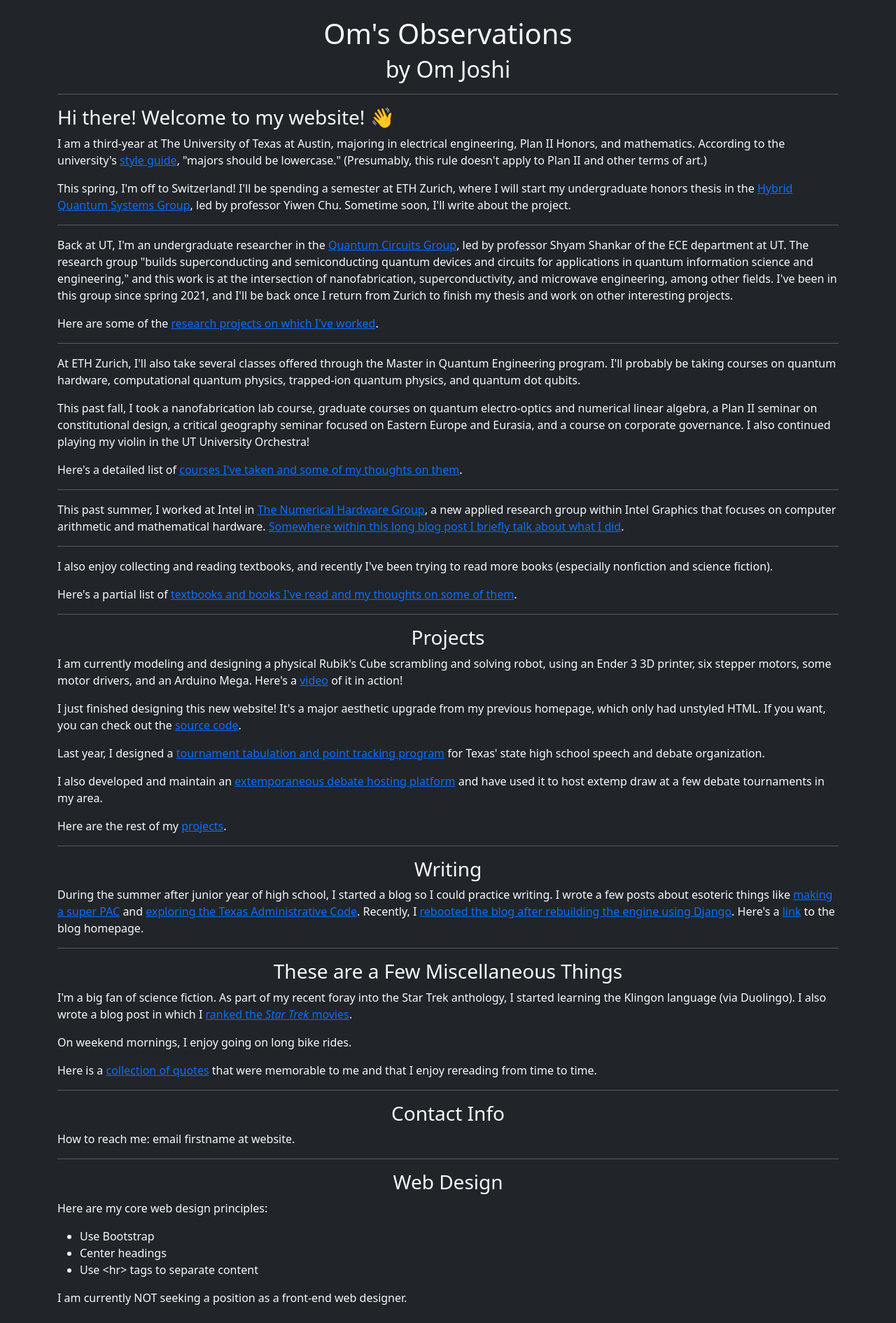
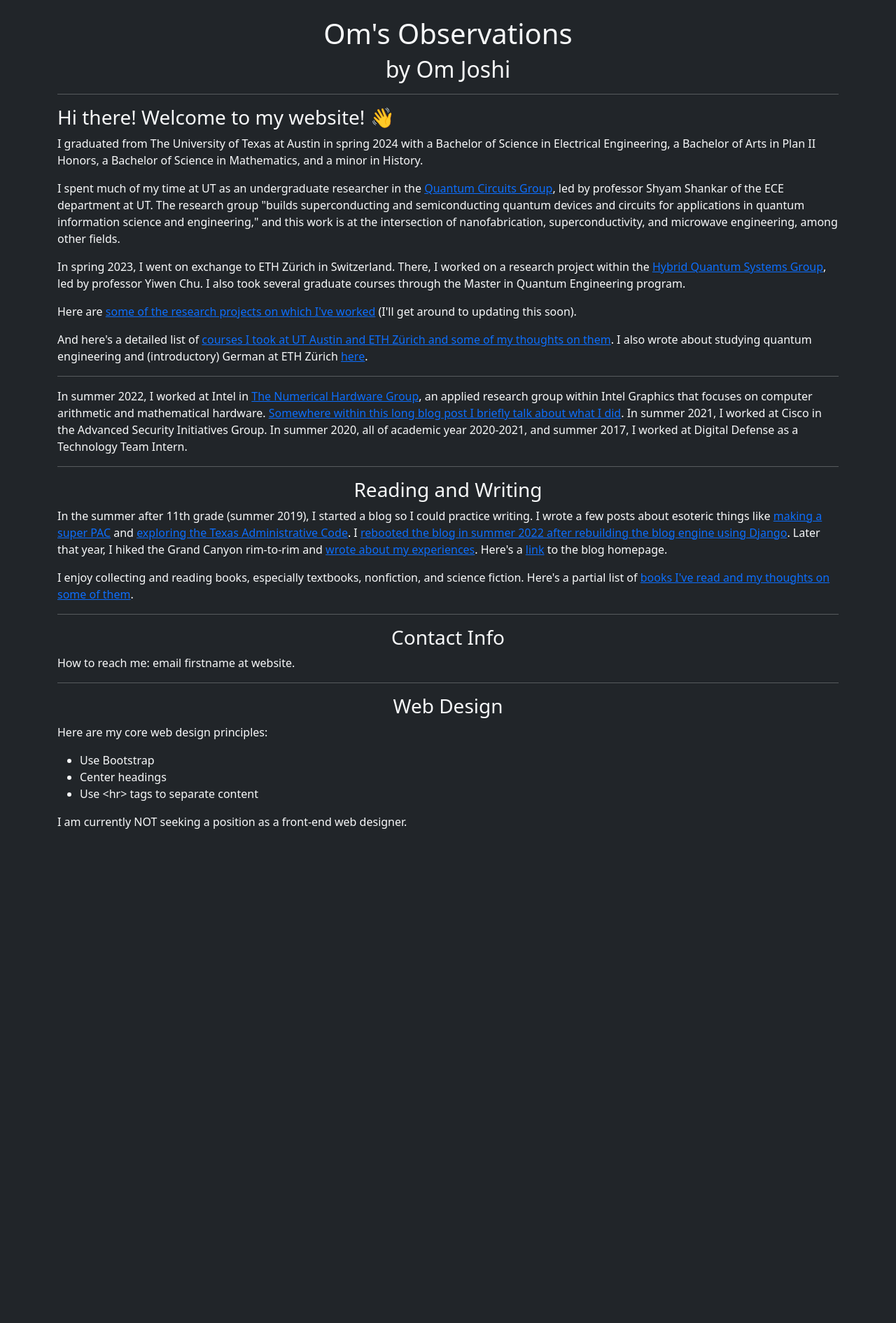
Before and after one commit to omajoshi/omajoshi.com, a Django app: page / in a window 1280 px wide. Shown: the part 56-1946 px from the top of the page at 70% size. After the commit the page ends 1240 px from the top, so only its background shows below. Run offline with Django 3.2, Linux system fonts and the light colour scheme; data that the repository does not hold is empty.

Commit message:
updated homepage

```diff
--- a/homepage/templates/homepage/index.html
+++ b/homepage/templates/homepage/index.html
@@ -13,35 +13,17 @@ Om's Observations
 {% endif %}
 <hr>
 <h3>Hi there! Welcome to my website! 👋</h3>
-<p>I am a third-year at The University of Texas at Austin, majoring in electrical engineering, Plan II Honors, and mathematics. According to the university's <a href="https://brand.utexas.edu/messaging/editorial-style/">style guide</a>, "majors should be lowercase." (Presumably, this rule doesn't apply to Plan II and other terms of art.)</p>
-<p>This spring, I'm off to Switzerland! I'll be spending a semester at ETH Zurich, where I will start my undergraduate honors thesis in the <a href="https://sites.utexas.edu/shyamshankar/">Hybrid Quantum Systems Group</a>, led by professor Yiwen Chu. Sometime soon, I'll write about the project.</p>
+<p>I graduated from The University of Texas at Austin in spring 2024 with a Bachelor of Science in Electrical Engineering, a Bachelor of Arts in Plan II Honors, a Bachelor of Science in Mathematics, and a minor in History.</p>
+<p>I spent much of my time at UT as an undergraduate researcher in the <a href="https://sites.utexas.edu/shyamshankar/">Quantum Circuits Group</a>, led by professor Shyam Shankar of the ECE department at UT. The research group "builds superconducting and semiconducting quantum devices and circuits for applications in quantum information science and engineering," and this work is at the intersection of nanofabrication, superconductivity, and microwave engineering, among other fields.</p>
+<p>In spring 2023, I went on exchange to ETH Zürich in Switzerland. There, I worked on a research project within the <a href="https://hyqu.ethz.ch/">Hybrid Quantum Systems Group</a>, led by professor Yiwen Chu. I also took several graduate courses through the Master in Quantum Engineering program. </p>
+<p>Here are <a href="{% url 'research:researchproject_list' %}">some of the research projects on which I've worked</a> (I'll get around to updating this soon).</p>
+<p>And here's a detailed list of <a href="{% url 'homepage:course_list' %}">courses I took at UT Austin and ETH Zürich and some of my thoughts on them</a>. I also wrote about studying quantum engineering and (introductory) German at ETH Zürich <a href="{% url 'blog:post_detail' 22 %}">here</a>.</p>
 <hr>
-<p>Back at UT, I'm an undergraduate researcher in the <a href="https://sites.utexas.edu/shyamshankar/">Quantum Circuits Group</a>, led by professor Shyam Shankar of the ECE department at UT. The research group "builds superconducting and semiconducting quantum devices and circuits for applications in quantum information science and engineering," and this work is at the intersection of nanofabrication, superconductivity, and microwave engineering, among other fields. I've been in this group since spring 2021, and I'll be back once I return from Zurich to finish my thesis and work on other interesting projects.</p>
-<p>Here are some of the <a href="{% url 'research:researchproject_list' %}">research projects on which I've worked</a>.</p>
+<p>In summer 2022, I worked at Intel in <a href="https://www.intel.com/content/www/us/en/developer/topic-technology/open/graphics-numerical-hardware/overview.html">The Numerical Hardware Group</a>, an applied research group within Intel Graphics that focuses on computer arithmetic and mathematical hardware. <a href="{% url 'blog:post_detail' 11 %}">Somewhere within this long blog post I briefly talk about what I did</a>. In summer 2021, I worked at Cisco in the Advanced Security Initiatives Group. In summer 2020, all of academic year 2020-2021, and summer 2017, I worked at Digital Defense as a Technology Team Intern.</p>
 <hr>
-<p>At ETH Zurich, I'll also take several classes offered through the Master in Quantum Engineering program. I'll probably be taking courses on quantum hardware, computational quantum physics, trapped-ion quantum physics, and quantum dot qubits.<p>
-<p>This past fall, I took a nanofabrication lab course, graduate courses on quantum electro-optics and numerical linear algebra, a Plan II seminar on constitutional design, a critical geography seminar focused on Eastern Europe and Eurasia, and a course on corporate governance. I also continued playing my violin in the UT University Orchestra!</p>
-<p>Here's a detailed list of <a href="{% url 'homepage:course_list' %}">courses I've taken and some of my thoughts on them</a>.</p>
-<hr>
-<p>This past summer, I worked at Intel in <a href="https://www.intel.com/content/www/us/en/developer/topic-technology/open/graphics-numerical-hardware/overview.html">The Numerical Hardware Group</a>, a new applied research group within Intel Graphics that focuses on computer arithmetic and mathematical hardware. <a href="{% url 'blog:post_detail' 11 %}">Somewhere within this long blog post I briefly talk about what I did</a>.</p>
-<hr>
-<p>I also enjoy collecting and reading textbooks, and recently I've been trying to read more books (especially nonfiction and science fiction).</p>
-<p>Here's a partial list of <a href="{% url 'homepage:book_list' %}">textbooks and books I've read and my thoughts on some of them</a>.
-<hr>
-<h3 class="text-center">Projects</h3>
-<p>I am currently modeling and designing a physical Rubik's Cube scrambling and solving robot, using an Ender 3 3D printer, six stepper motors, some motor drivers, and an Arduino Mega. Here's a <a href="https://youtu.be/q-_97nJyRBk">video</a> of it in action!</p>
-<p>I just finished designing this new website! It's a major aesthetic upgrade from my previous homepage, which only had unstyled HTML. If you want, you can check out the <a href="https://github.com/omajoshi/omajoshi.com">source code</a>.</p>
-<p>Last year, I designed a <a href="https://iqt.txfa.org">tournament tabulation and point tracking program</a> for Texas' state high school speech and debate organization.</p>
-<p>I also developed and maintain an <a href="https://extemp.omajoshi.com">extemporaneous debate hosting platform</a> and have used it to host extemp draw at a few debate tournaments in my area.
-<p>Here are the rest of my <a href="{% url 'projects:project_list' %}">projects</a>.</p>
-<hr>
-<h3 class="text-center">Writing</h3>
-<p>During the summer after junior year of high school, I started a blog so I could practice writing. I wrote a few posts about esoteric things like <a href="{% url 'blog:post_detail' 2 %}">making a super PAC</a> and <a href="{% url 'blog:post_detail' 7 %}">exploring the Texas Administrative Code</a>. Recently, I <a href="{% url 'blog:post_detail' 9 %}">rebooted the blog after rebuilding the engine using Django</a>. Here's a <a href="{% url 'blog:post_list' %}">link</a> to the blog homepage.</p>
-<hr>
-<h3 class="text-center">These are a Few Miscellaneous Things</h3>
-<p>I'm a big fan of science fiction. As part of my recent foray into the Star Trek anthology, I started learning the Klingon language (via Duolingo). I also wrote a blog post in which I <a href="/blog/10/">ranked the <i>Star Trek</i> movies</a>.</p>
-<p>On weekend mornings, I enjoy going on long bike rides.</p>
-<p>Here is a <a href="{% url 'homepage:quote_list' %}">collection of quotes</a> that were memorable to me and that I enjoy rereading from time to time.</p>
+<h3 class="text-center">Reading and Writing</h3>
+<p>In the summer after 11th grade (summer 2019), I started a blog so I could practice writing. I wrote a few posts about esoteric things like <a href="{% url 'blog:post_detail' 2 %}">making a super PAC</a> and <a href="{% url 'blog:post_detail' 7 %}">exploring the Texas Administrative Code</a>. I <a href="{% url 'blog:post_detail' 9 %}">rebooted the blog in summer 2022 after rebuilding the blog engine using Django</a>. Later that year, I hiked the Grand Canyon rim-to-rim and <a href="{% url 'blog:post_detail' 15 %}">wrote about my experiences</a>. Here's a <a href="{% url 'blog:post_list' %}">link</a> to the blog homepage.</p>
+<p>I enjoy collecting and reading books, especially textbooks, nonfiction, and science fiction. Here's a partial list of <a href="{% url 'homepage:book_list' %}">books I've read and my thoughts on some of them</a>.</p>
 <hr>
 <h3 class="text-center">Contact Info</h3>
 <p>How to reach me: email firstname at website.</p>
```
